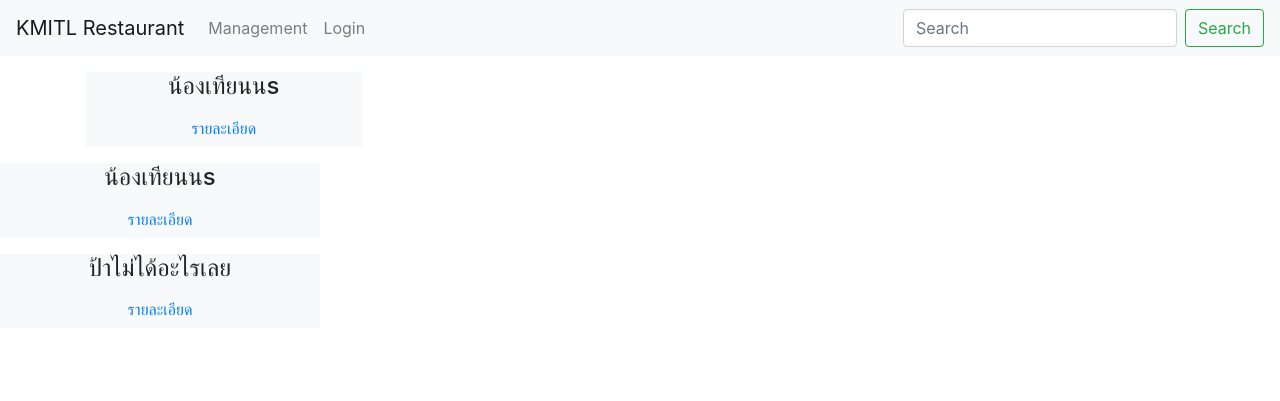
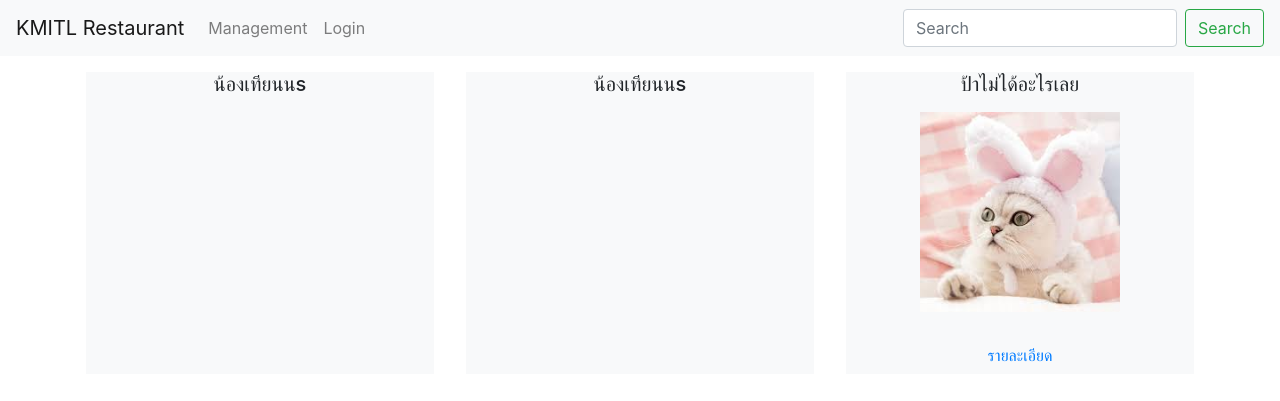
Before and after one commit to thitiwut00897/System-s-Restuarant, a Django app: page / in a window 1280 px wide. Shown: the top 401 px of the page. Run offline with Django 3.2, Linux system fonts and the light colour scheme; data comes from the database, SQL or seed files in the repository; both versions use the stored data as it was after the commit; some libraries are stand-ins or nearby versions.

Commit message:
homepage

```diff
--- a/system_restuarant/managements/templates/homepage.html
+++ b/system_restuarant/managements/templates/homepage.html
@@ -5,26 +5,23 @@
      {% csrf_token %}
 
 <body>
-    <div class="container row-12">
-        {% for i in check %}
-            <div class="col-3 mt-3 bg-light">
-                <h4><center>{{ i.restaurant_name }}</center></h4>
-                <center><a type="button" class="btn btn-link" href="{% url 'detailRestaurant' %}"> รายละเอียด </a></center>
-                <div class="row bg-light">
-                    {% for j in restaurant %}
-                        {% if j == i.restaurant_id %}
-                            <div class="col-3 m-2">
-                                <h4>{{ i.picture_restaurant }}</h4><img src="{{ j.picture_restaurant.url }}" width="200" height="150">
-                                {% comment %} {% if j.picture_restaurant %} {% endif %} {% endcomment %}
+    <div class="container">
+        <div class="row">
+            {% for i in check %}
+                <div class="col-sm m-3 bg-light">
+                    <h5><center>{{ i.restaurant_name }}</center></h5>
+                        <div class="mt-3 bg-light">
+                            {% if i.picture_restaurant %}
+                                <div class="mt-1">
+                                <center><img src="{{ i.picture_restaurant.url }}" width="200" height="150"></center>
                                 <br>
-                                {% comment %} <center><button type="button" class="btn btn-link"> รายละเอียด </button></center> {% endcomment %}
-                            </div>
-                        {% endif %}
-                    {% endfor %}
+                                <center><a type="button" class="btn btn-link" href="{% url 'detailRestaurant' %}"> รายละเอียด </a></center>
+                                </div>
+                            {% endif %}
+                        </div>
                 </div>
-            </div>
+            {% endfor %}
         </div>
-        {% endfor %}
     </div>
 </body>
 {% endblock %}
--- a/system_restuarant/managements/views.py
+++ b/system_restuarant/managements/views.py
@@ -190,7 +190,7 @@ def cancelOrder(request, order_id):
 def searchRestaurant(request):
     search = request.GET.get('search', '')
     restaurant = Restaurant.objects.all()
-    findres = Food.objects.filter(
+    findres = Restaurant.objects.filter(
         name__icontain=search
     )
     return render(request, '.html', context={
```
Also changed, not shown: system_restuarant/db.sqlite3.
